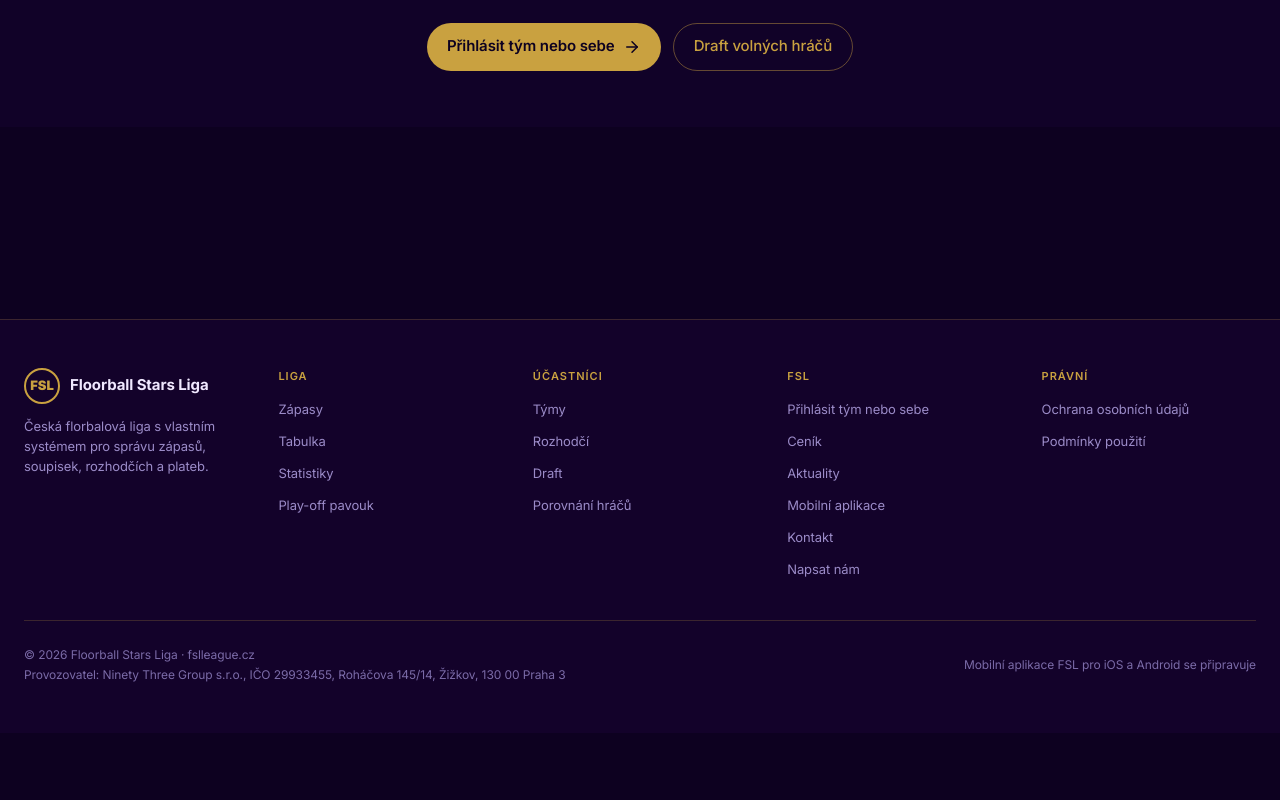
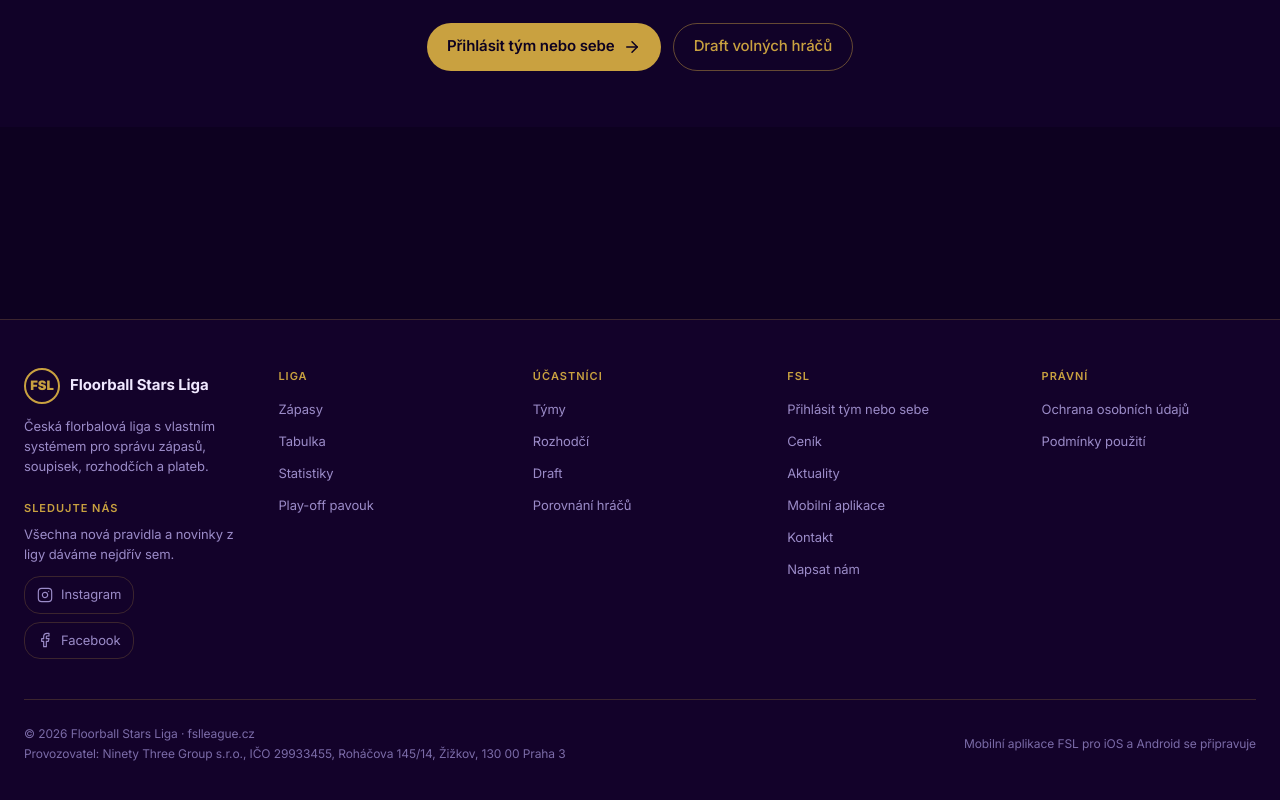
Before and after one commit to Taby9657/fsl-web, a Next.js app: page / in a window 1280 px wide. Shown: the part 1680-2480 px from the top of the page. Before the commit the page ends 2413 px from the top, so only its background shows below. Built offline with nearby package versions, Linux system fonts and the light colour scheme; no server answers.

Commit message:
Patička odkazuje na Instagram a Facebook
Novinky a změny pravidel se objeví na sítích dřív než na webu,
tak ať je odkaz na každé stránce, ne jen na Kontaktu.

Co-Authored-By: Claude Opus 5 <noreply@anthropic.com>
Claude-Session: https://claude.ai/code/session_0197w3Z5Et9WdJJHrAkd2JSo

```diff
--- a/src/components/layout/site-footer.tsx
+++ b/src/components/layout/site-footer.tsx
@@ -1,4 +1,57 @@
 import Link from "next/link";
+
+// Instagram a Facebook. Znackove ikony lucide-react od verze 1 uz neveze,
+// takze jsou nakreslene rucne — obrysovym stylem, aby sedely ke zbytku webu.
+function InstagramIcon(props: React.SVGProps<SVGSVGElement>) {
+  return (
+    <svg
+      viewBox="0 0 24 24"
+      fill="none"
+      stroke="currentColor"
+      strokeWidth={1.75}
+      strokeLinecap="round"
+      strokeLinejoin="round"
+      aria-hidden="true"
+      {...props}
+    >
+      <rect x="2" y="2" width="20" height="20" rx="5" />
+      <path d="M16 11.37A4 4 0 1 1 12.63 8 4 4 0 0 1 16 11.37Z" />
+      <line x1="17.5" y1="6.5" x2="17.51" y2="6.5" />
+    </svg>
+  );
+}
+
+function FacebookIcon(props: React.SVGProps<SVGSVGElement>) {
+  return (
+    <svg
+      viewBox="0 0 24 24"
+      fill="none"
+      stroke="currentColor"
+      strokeWidth={1.75}
+      strokeLinecap="round"
+      strokeLinejoin="round"
+      aria-hidden="true"
+      {...props}
+    >
+      <path d="M18 2h-3a5 5 0 0 0-5 5v3H7v4h3v8h4v-8h3l1-4h-4V7a1 1 0 0 1 1-1h3z" />
+    </svg>
+  );
+}
+
+const SOCIAL = [
+  {
+    href: "https://www.instagram.com/floorballstarsleague/",
+    label: "Instagram",
+    handle: "@floorballstarsleague",
+    Icon: InstagramIcon,
+  },
+  {
+    href: "https://www.facebook.com/profile.php?id=61593672352257",
+    label: "Facebook",
+    handle: "Floorball Stars League",
+    Icon: FacebookIcon,
+  },
+];
 
 const COLS = [
   {
@@ -60,6 +113,34 @@ export function SiteFooter() {
               Česká florbalová liga s vlastním systémem pro správu zápasů, soupisek,
               rozhodčích a plateb.
             </p>
+
+            {/* Sociální sítě jsou jediné místo, kde se novinky a změny pravidel
+                objeví dřív než na webu — proto patří do patičky každé stránky,
+                ne jen na Kontakt. */}
+            <div className="mt-6">
+              <h3 className="mb-2 text-[11px] font-semibold label-caps uppercase text-go">
+                Sledujte nás
+              </h3>
+              <p className="mb-3 max-w-xs text-[13px] leading-5 text-mu">
+                Všechna nová pravidla a novinky z ligy dáváme nejdřív sem.
+              </p>
+              <div className="flex flex-wrap gap-2">
+                {SOCIAL.map((s) => (
+                  <a
+                    key={s.href}
+                    href={s.href}
+                    target="_blank"
+                    rel="noopener noreferrer"
+                    aria-label={`FSL na ${s.label} — ${s.handle}`}
+                    title={s.handle}
+                    className="inline-flex items-center gap-2 rounded-lg border border-bd px-3 py-2 text-[13px] text-mu transition-colors hover:border-go hover:text-wh"
+                  >
+                    <s.Icon className="h-4 w-4 shrink-0" />
+                    {s.label}
+                  </a>
+                ))}
+              </div>
+            </div>
           </div>
 
           {COLS.map((col) => (
```
